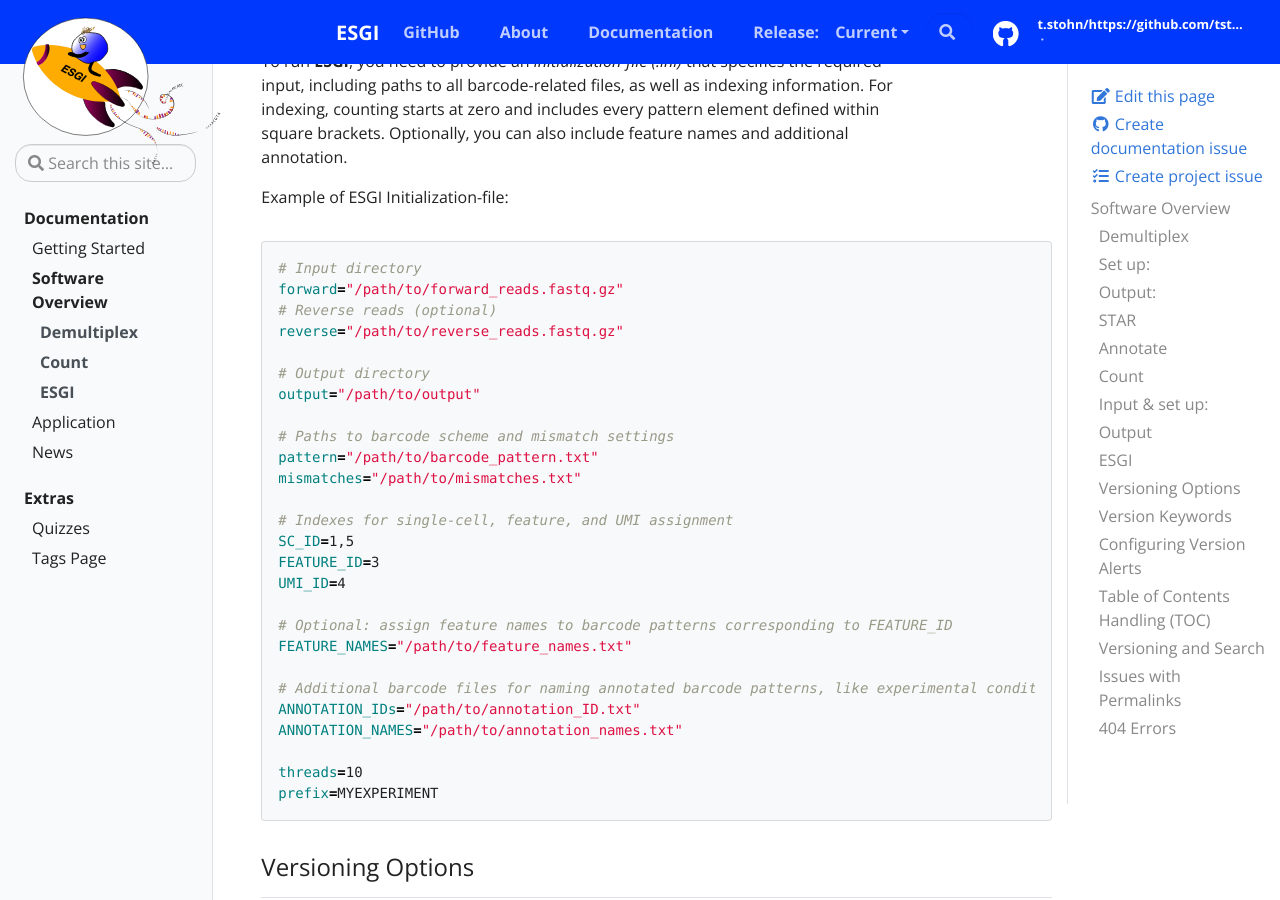
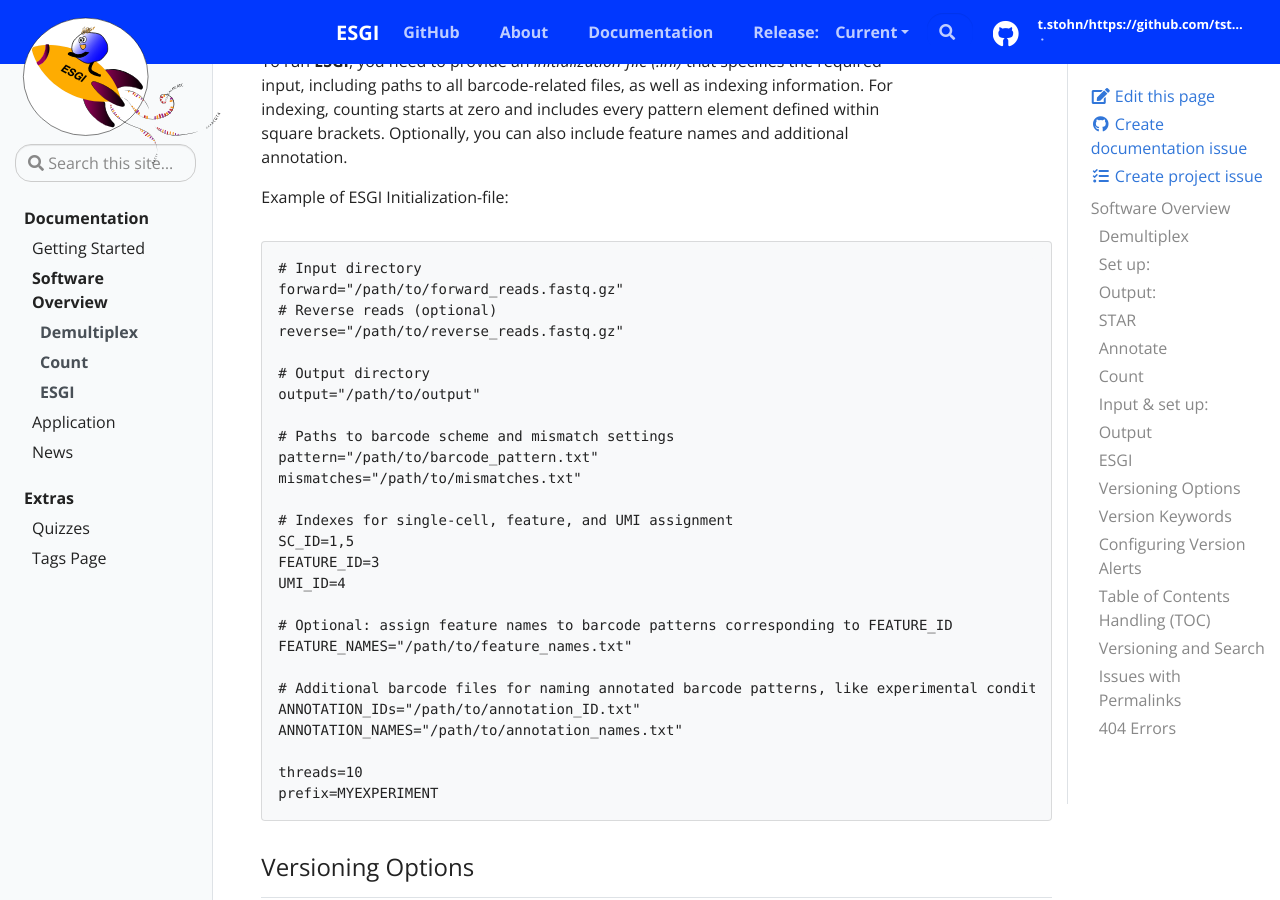
Before and after one commit to tstohn/ESGI.documentation, a Jekyll site: the page built from _docs/software-overview.md, in a window 1280 px wide and 900 px high, scrolled down 5531 px. Built offline with Jekyll 4.4.1, drawn with Linux system fonts in a browser that asks for light colours; part of the change alters nothing that is shown; some of the changed text lies outside the part shown.

Commit message:
remove shell in example

````diff
--- a/_docs/software-overview.md
+++ b/_docs/software-overview.md
@@ -78,7 +78,7 @@ The **annotate** step uses the **STAR**-derived genomic coordinates to assign ge
 {% include alert.html type="warning" title="Finally, both workflows output one TSV file per barcode scheme; containing all barcode-scheme-aligned reads" %}
 
 ## Count
-The **count** submodule groups the aligned reads by single-cell and feature barcode. By default, identical UMI-tagged entries are collapsed to produce the final counts for each cell- feature combination.
+The **count** submodule groups the demultiplexed reads by single-cell and feature barcode. By default, identical UMI-tagged entries are collapsed to produce the final counts for each unique cell- feature combination.
 
 ### Input & set up:
 As input, **count** takes barcode-aligned reads *(TSV-file)* along with the barcode information, including barcode scheme, patterns and allowed mismatches. It also requires indices of the barcode patterns encoding the single-cell, feature, and UMI identities. Counting starts at zero and includes every pattern element defined within square brackets. Note when defining these indexes, the TSV output file of **demultiplex** lists the read name in de first column, followed by the positional barcode patterns.
@@ -128,7 +128,7 @@ Instead of running **demultiplex** and **count** separately, you can execute the
 To run **ESGI**, you need to provide an *initialization-file (.ini)* that specifies the required input, including paths to all barcode-related files, as well as indexing information. For indexing, counting starts at zero and includes every pattern element defined within square brackets. Optionally, you can also include feature names and additional annotation.
 
 Example of ESGI Initialization-file:
-```shell
+```
 # Input directory
 forward="/path/to/forward_reads.fastq.gz"
 # Reverse reads (optional)
````
